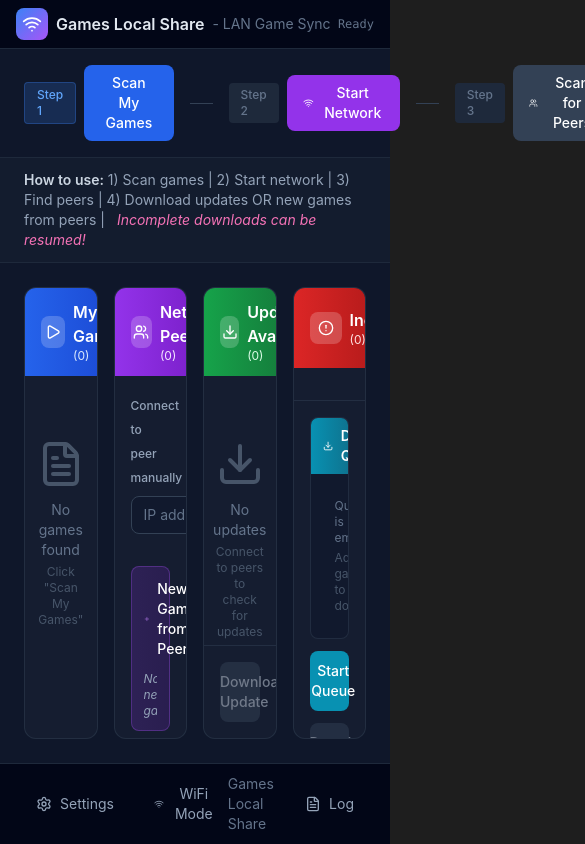
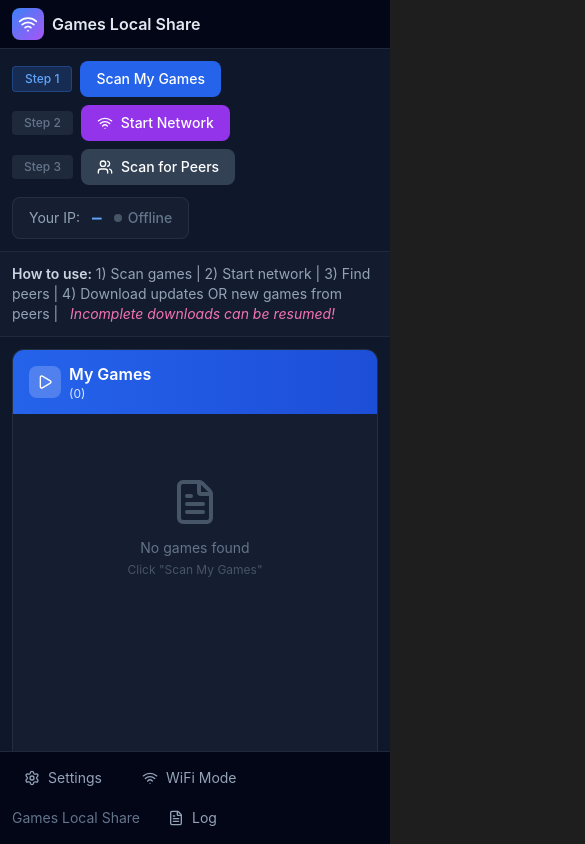
Before and after one commit to YousefHSS/GamesLocalShare, a React (Vite) app in the folder WebUI/: page / in a window 390 px wide. Shown: the top 844 px of the page, 585 px wide, since content can reach past the window. Built offline with nearby package versions, Linux system fonts and the light colour scheme; the HTML template or start-up script is replaced by a standard one.

Commit message:
Rebuild web UI bundle (index.html, App.tsx)
Regenerate the Web UI assets: updated the minified/embedded JS and CSS in Assets/webui/index.html and applied corresponding changes in WebUI/src/App.tsx. This commit reflects a rebuilt production bundle to include recent UI and logic updates.

```diff
--- a/WebUI/src/App.tsx
+++ b/WebUI/src/App.tsx
@@ -22,20 +22,20 @@ export default function App() {
 
   return (
     <div className="h-screen bg-slate-900 flex flex-col select-none text-slate-200">
-      <div className="bg-slate-950 border-b border-slate-800 px-4 py-2 flex items-center justify-between">
-        <div className="flex items-center gap-2">
-          <div className="w-8 h-8 bg-gradient-to-br from-blue-500 to-purple-500 rounded-lg flex items-center justify-center">
+      <div className="bg-slate-950 border-b border-slate-800 px-3 sm:px-4 py-2 flex items-center justify-between gap-2">
+        <div className="flex items-center gap-2 min-w-0">
+          <div className="w-8 h-8 bg-gradient-to-br from-blue-500 to-purple-500 rounded-lg flex items-center justify-center flex-shrink-0">
             <Wifi className="w-5 h-5 text-white" />
           </div>
-          <span className="text-slate-200 font-semibold">Games Local Share</span>
-          <span className="text-slate-500 text-sm">- LAN Game Sync</span>
+          <span className="text-slate-200 font-semibold truncate">Games Local Share</span>
+          <span className="text-slate-500 text-sm hidden md:inline">- LAN Game Sync</span>
         </div>
-        <div className="text-xs text-slate-500 font-mono">{s.statusMessage}</div>
+        <div className="text-xs text-slate-500 font-mono truncate hidden sm:block">{s.statusMessage}</div>
       </div>
 
-      <div className="bg-slate-900 border-b border-slate-800 px-6 py-4">
-        <div className="flex items-center justify-between max-w-7xl mx-auto">
-          <div className="flex items-center gap-4">
+      <div className="bg-slate-900 border-b border-slate-800 px-3 sm:px-6 py-3 sm:py-4">
+        <div className="flex flex-col lg:flex-row lg:items-center lg:justify-between gap-3 max-w-7xl mx-auto">
+          <div className="flex flex-wrap items-center gap-2 sm:gap-4">
             <div className="flex items-center gap-2">
               <div className={stepBadge(1)}>Step 1</div>
               <button
@@ -47,7 +47,7 @@ export default function App() {
                 Scan My Games
               </button>
             </div>
-            <div className="w-8 h-px bg-slate-700" />
+            <div className="w-8 h-px bg-slate-700 hidden sm:block" />
             <div className="flex items-center gap-2">
               <div className={stepBadge(2)}>Step 2</div>
               <button
@@ -60,7 +60,7 @@ export default function App() {
                 {networkActive ? 'Stop Network' : 'Start Network'}
               </button>
             </div>
-            <div className="w-8 h-px bg-slate-700" />
+            <div className="w-8 h-px bg-slate-700 hidden sm:block" />
             <div className="flex items-center gap-2">
               <div className={stepBadge(3)}>Step 3</div>
               <button
@@ -74,7 +74,7 @@ export default function App() {
             </div>
           </div>
 
-          <div className="flex items-center gap-3 px-4 py-2 bg-slate-800/50 rounded-lg border border-slate-700/50">
+          <div className="flex items-center gap-3 px-4 py-2 bg-slate-800/50 rounded-lg border border-slate-700/50 self-start lg:self-auto">
             <span className="text-slate-400 text-sm">Your IP:</span>
             <button
               onClick={() => sendCommand('CopyLocalIp')}
@@ -93,7 +93,7 @@ export default function App() {
         </div>
       </div>
 
-      <div className="px-6 py-3 bg-slate-800/30 border-b border-slate-800">
+      <div className="px-3 sm:px-6 py-3 bg-slate-800/30 border-b border-slate-800">
         <div className="max-w-7xl mx-auto">
           <p className="text-sm text-slate-400">
             <span className="font-semibold text-slate-300">How to use:</span> 1) Scan games | 2) Start network | 3) Find peers | 4) Download updates OR new games from peers |{' '}
@@ -102,8 +102,8 @@ export default function App() {
         </div>
       </div>
 
-      <div className="flex-1 overflow-auto p-6">
-        <div className="max-w-7xl mx-auto grid grid-cols-4 gap-4 h-full">
+      <div className="flex-1 overflow-auto p-3 sm:p-6">
+        <div className="max-w-7xl mx-auto grid grid-cols-1 sm:grid-cols-2 xl:grid-cols-4 gap-4 xl:h-full auto-rows-[minmax(0,70vh)] xl:auto-rows-auto">
           <Panel title="My Games" count={s.localGames.length} icon={<Play className="w-4 h-4 text-white" />} gradient="from-blue-600 to-blue-700" subColor="text-blue-100">
             <div className="flex-1 overflow-auto p-4 space-y-3">
               {s.localGames.map((g) => (
@@ -344,8 +344,8 @@ export default function App() {
       </div>
 
       {s.isTransferring && (
-        <div className="bg-gradient-to-r from-blue-900/60 to-purple-900/60 border-t border-blue-700/50 px-6 py-2.5">
-          <div className="max-w-7xl mx-auto flex items-center gap-4">
+        <div className="bg-gradient-to-r from-blue-900/60 to-purple-900/60 border-t border-blue-700/50 px-3 sm:px-6 py-2.5">
+          <div className="max-w-7xl mx-auto flex flex-wrap items-center gap-3 sm:gap-4">
             <Download className="w-5 h-5 text-blue-400 animate-pulse flex-shrink-0" />
             <div className="flex-1 min-w-0">
               <div className="flex items-center justify-between mb-1">
@@ -368,7 +368,7 @@ export default function App() {
         </div>
       )}
 
-      <div className="bg-slate-950 border-t border-slate-800 px-6 py-2.5 flex items-center justify-between">
+      <div className="bg-slate-950 border-t border-slate-800 px-3 sm:px-6 py-2.5 flex flex-wrap items-center justify-between gap-2">
         <div className="flex items-center gap-4">
           <button onClick={() => sendCommand('OpenSettings')} className="flex items-center gap-2 px-3 py-1.5 hover:bg-slate-800 rounded transition-colors group">
             <Settings className="w-4 h-4 text-slate-400 group-hover:text-slate-300" />
@@ -389,7 +389,7 @@ export default function App() {
       </div>
 
       {s.isLogVisible && (
-        <div className="absolute bottom-12 right-6 w-[500px] h-80 bg-slate-950 border border-slate-700 rounded-lg shadow-2xl flex flex-col overflow-hidden">
+        <div className="absolute bottom-12 right-2 sm:right-6 left-2 sm:left-auto sm:w-[500px] h-80 bg-slate-950 border border-slate-700 rounded-lg shadow-2xl flex flex-col overflow-hidden">
           <div className="flex items-center justify-between px-3 py-2 border-b border-slate-800 bg-slate-900">
             <span className="text-sm font-semibold text-slate-300">Log</span>
             <div className="flex gap-2">
```
Also changed, not shown: 1 other file (tests, documents, lock files or other folders).
